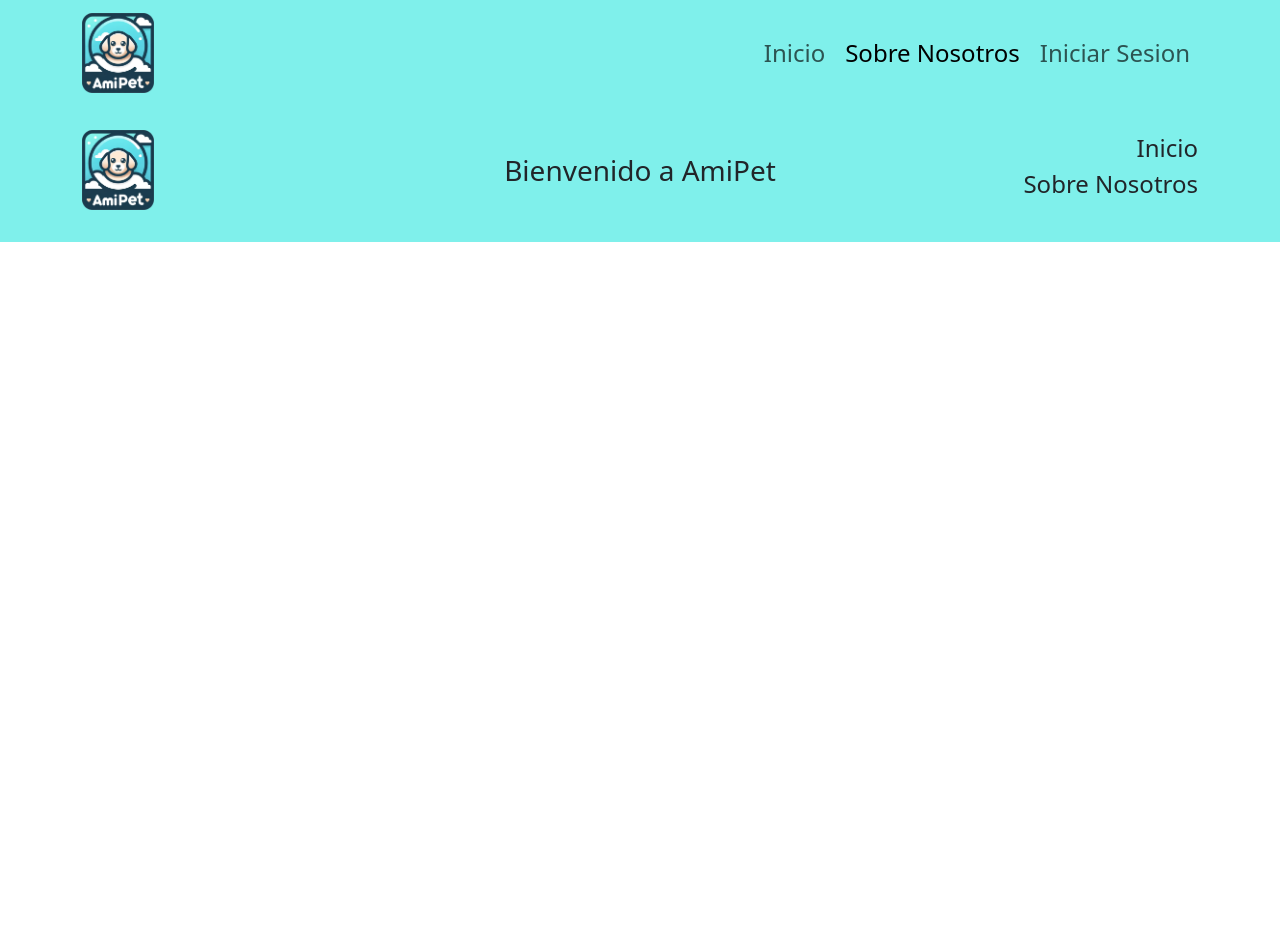
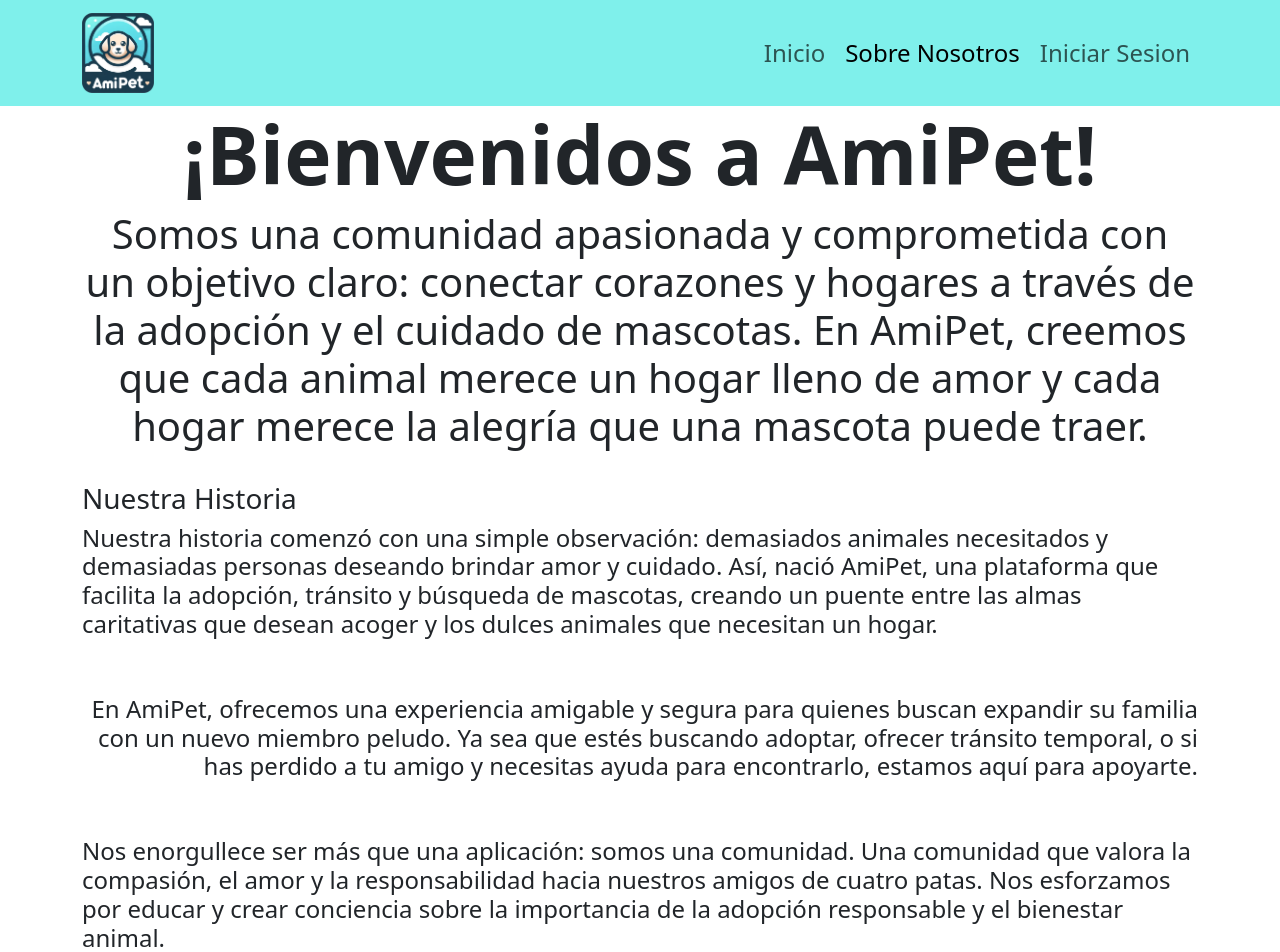
Before and after one commit to Juliancito1/AmiPet, a React (Vite) app: page /SobreNosotros in a window 1280 px wide. Shown: the top 952 px of the page. Before the commit the page ends 800 px from the top, so only its background shows below. Built offline with nearby package versions, Linux system fonts and the light colour scheme.

Commit message:
Se realizo la mayor parte del sobrenosotros

```diff
--- a/src/App.jsx
+++ b/src/App.jsx
@@ -3,6 +3,7 @@ import './App.css'
 import Footer from './common/Footer'
 import Menu from './common/Menu'
 import MainPage from './views/MainPage'
+import SobreNosotros from './views/SobreNosotros'
 
 function App() {
 
@@ -11,6 +12,7 @@ function App() {
      <Menu></Menu>
     <Routes>
       <Route exact path="/" element={<MainPage></MainPage>}></Route>
+      <Route exact path="/SobreNosotros" element={<SobreNosotros></SobreNosotros>}></Route>
     </Routes>
      <Footer></Footer>
     </BrowserRouter>
--- /dev/null
+++ b/src/views/SobreNosotros.jsx
@@ -0,0 +1,29 @@
+import { Col, Container, Row } from "react-bootstrap";
+
+const SobreNosotros = () => {
+    return (
+        <section className="mainSection text-center">
+            <Container>
+
+            <h2 className="display-1 fw-bold">¡Bienvenidos a AmiPet!</h2>
+            <p className="display-6">Somos una comunidad apasionada y comprometida con un objetivo claro: conectar corazones y hogares a través de la adopción y el cuidado de mascotas. En AmiPet, creemos que cada animal merece un hogar lleno de amor y cada hogar merece la alegría que una mascota puede traer.</p>
+            </Container>
+            <Container>
+            <Row className="pt-3">
+                <Col md={12} className="text-start fondo1">
+                <h3>Nuestra Historia</h3>
+                <p className="h4">Nuestra historia comenzó con una simple observación: demasiados animales necesitados y demasiadas personas deseando brindar amor y cuidado. Así, nació AmiPet, una plataforma que facilita la adopción, tránsito y búsqueda de mascotas, creando un puente entre las almas caritativas que desean acoger y los dulces animales que necesitan un hogar.</p>
+                </Col>
+                <Col md={12} className="text-end my-5">
+                <p className="h4">En AmiPet, ofrecemos una experiencia amigable y segura para quienes buscan expandir su familia con un nuevo miembro peludo. Ya sea que estés buscando adoptar, ofrecer tránsito temporal, o si has perdido a tu amigo y necesitas ayuda para encontrarlo, estamos aquí para apoyarte.</p>
+                </Col>
+                <Col md={12} className="text-start">
+                <p className="h4">Nos enorgullece ser más que una aplicación: somos una comunidad. Una comunidad que valora la compasión, el amor y la responsabilidad hacia nuestros amigos de cuatro patas. Nos esforzamos por educar y crear conciencia sobre la importancia de la adopción responsable y el bienestar animal.</p>
+                </Col>
+            </Row>
+            </Container>
+        </section>
+    );
+};
+
+export default SobreNosotros;
```
